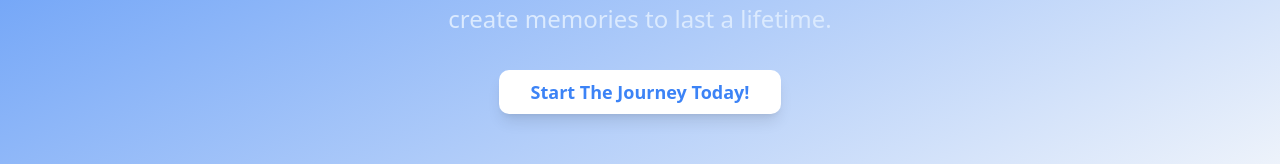
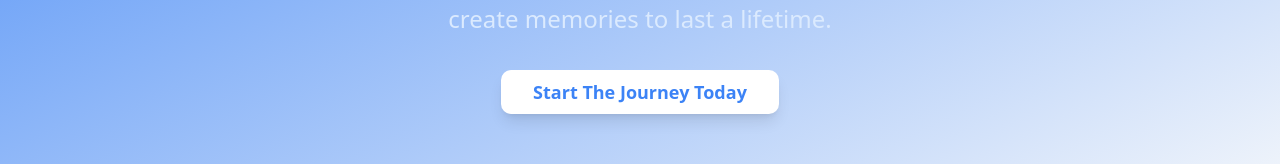
Before and after one commit to JHaugaard/lovables-journey-sync, a React (Vite) app: page / in a window 1280 px wide. Shown: the part 448-612 px from the top of the page. Built offline with nearby package versions, Linux system fonts and the light colour scheme; the HTML template or start-up script is replaced by a standard one.

Commit message:
Code edited in Lovable Code Editor

```diff
--- a/src/pages/Home.tsx
+++ b/src/pages/Home.tsx
@@ -58,7 +58,7 @@ const Home = () => {
                 onClick={handleCTAClick}
               >
                 <Link to="/about" aria-describedby="cta-description">
-                  Start The Journey Today!
+                  Start The Journey Today
                 </Link>
               </Button>
               <p id="cta-description" className="sr-only">
```
